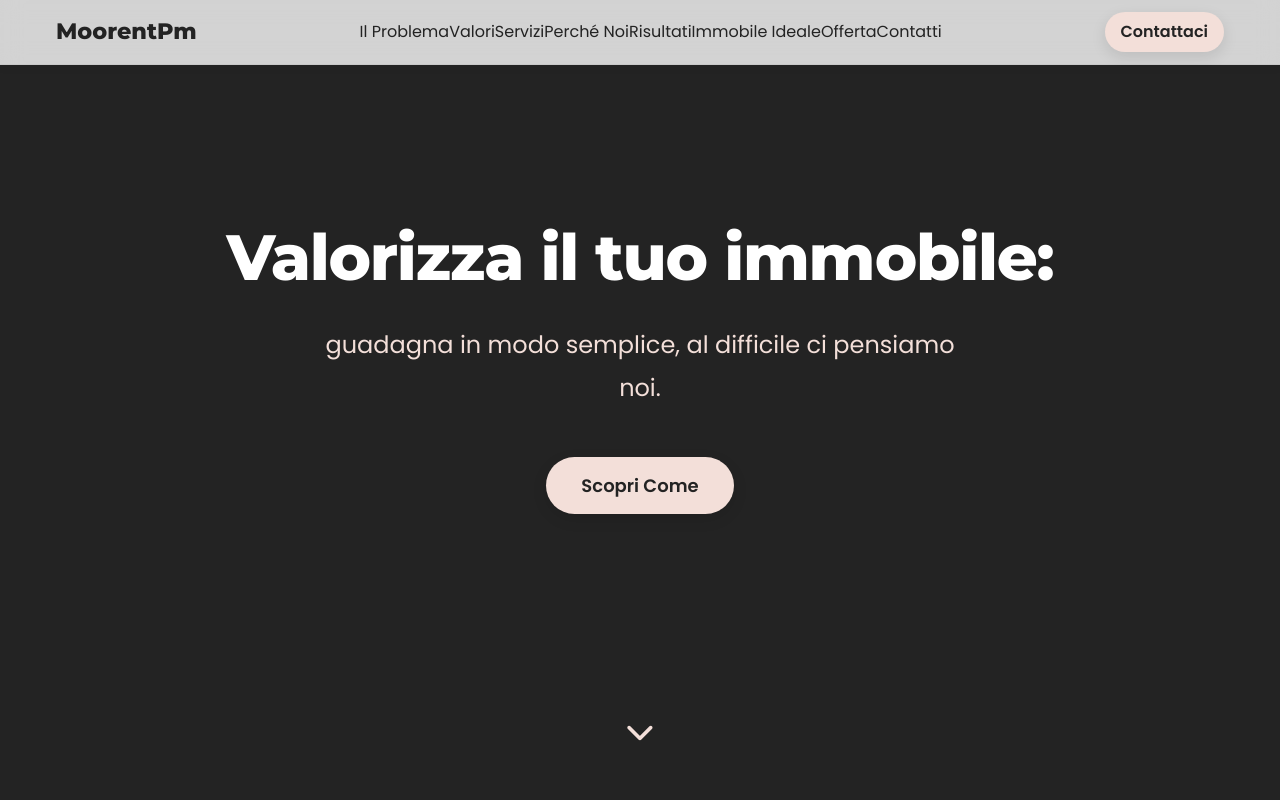
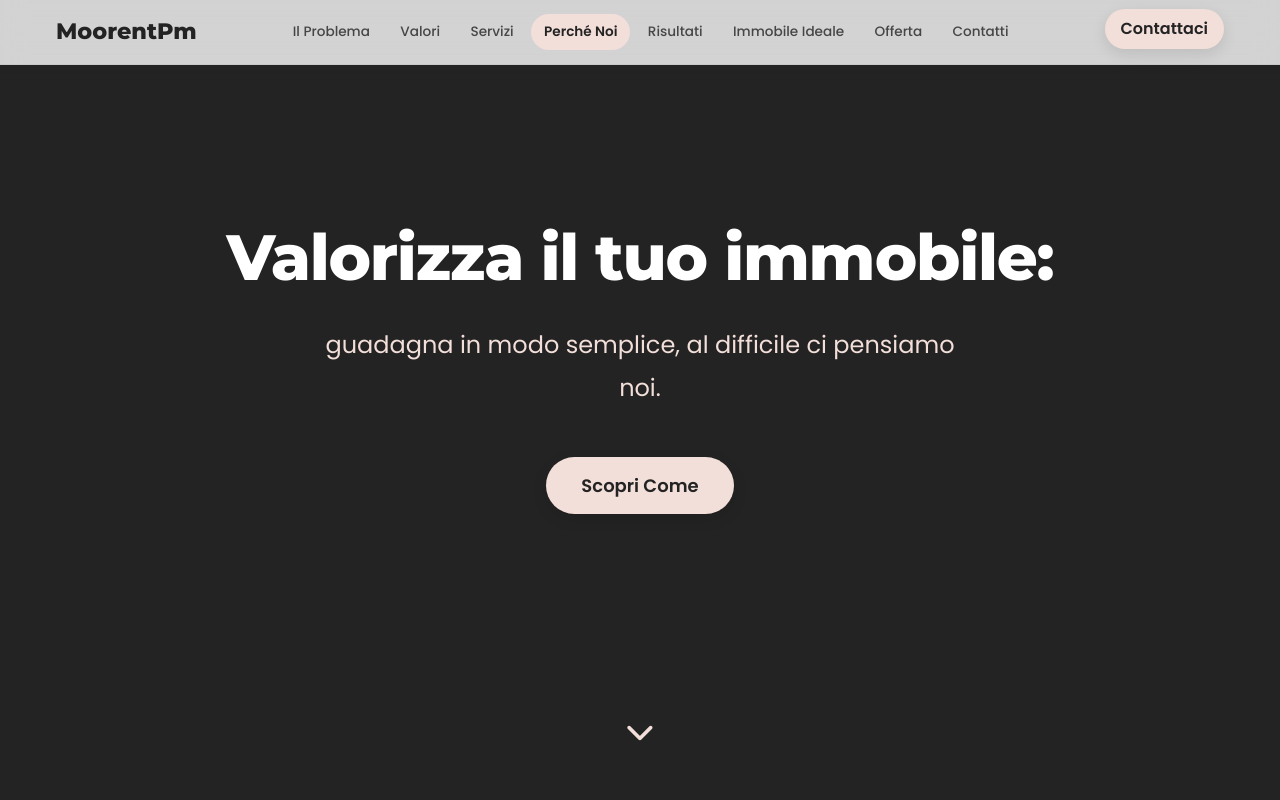
Before and after one commit to MoorentPm/presentazione-moorentpm, a plain HTML site: page index.html in a window 1280 px wide. Shown: the top 800 px of the page. Drawn offline with nearby package versions, Linux system fonts and the light colour scheme; animation ran at ten frames a second.

Commit message:
Update index.html

```diff
--- a/index.html
+++ b/index.html
@@ -55,28 +55,16 @@
         .dark-section .hoverable-card:hover { box-shadow: 0 25px 50px rgba(255, 255, 255, 0.08); }
 
         /* --- Barra Navigazione --- */
-        #main-nav {
-            position: fixed;
-            top: 0;
-            left: 0;
-            width: 100%;
-            z-index: 1000;
-            background-color: rgba(255, 255, 255, 0.8);
-            backdrop-filter: blur(12px);
-            -webkit-backdrop-filter: blur(12px);
-            box-shadow: 0 2px 10px rgba(0, 0, 0, 0.05);
-            padding: 0 1rem;
-            height: var(--nav-height);
-            transition: transform 0.3s ease-in-out;
-            border-bottom: 1px solid rgba(0, 0, 0, 0.05);
-            transform: translateY(0);
-        }
-        #main-nav.nav-hidden {
-            transform: translateY(-100%);
-        }
-        #main-nav .nav-container { display: flex; justify-content: space-between; align-items: center; width: 100%; height: 100%; }
-        #main-nav .logo { font-family: 'Montserrat', sans-serif; font-weight: 800; font-size: 1.4rem; color: var(--accent); transition: color 0.3s; }
+        #main-nav { position: fixed; top: 0; left: 0; width: 100%; z-index: 1000; background-color: rgba(255, 255, 255, 0.8); backdrop-filter: blur(12px); -webkit-backdrop-filter: blur(12px); box-shadow: 0 2px 10px rgba(0, 0, 0, 0.05); padding: 0.75rem 0; height: var(--nav-height); transition: transform 0.3s ease-in-out; border-bottom: 1px solid rgba(0, 0, 0, 0.05); transform: translateY(0); }
+        #main-nav.nav-hidden { transform: translateY(-100%); }
+        #main-nav .nav-container { display: flex; justify-content: space-between; align-items: center; width: 100%; height: 100%; max-width: 1200px; margin: 0 auto; padding: 0 1rem; }
+        #main-nav .logo { font-family: 'Montserrat', sans-serif; font-weight: 800; font-size: 1.4rem; color: var(--accent); transition: color 0.3s; flex-shrink: 0; }
         #main-nav .logo:hover { color: var(--primary-dark); }
+        .desktop-nav { display: none; }
+        @media (min-width: 768px) { .desktop-nav { display: flex; flex-grow: 1; justify-content: center; } }
+        .desktop-nav a { color: var(--accent-light); font-weight: 500; padding: 0.5rem 0.8rem; margin: 0 0.15rem; border-radius: 999px; transition: color 0.3s ease, background-color 0.3s ease; position: relative; overflow: hidden; font-size: 0.85rem; text-align: center; white-space: nowrap; }
+        .desktop-nav a:hover { color: var(--dark); background-color: rgba(0, 0, 0, 0.05); }
+        .desktop-nav a.active { color: var(--dark); font-weight: 600; background-color: var(--primary); }
 
         /* --- Barra Progresso --- */
         #scroll-progress-bar { position: fixed; top: 0; left: 0; height: 4px; background: linear-gradient(90deg, var(--primary) 0%, var(--primary-dark) 100%); width: 0%; z-index: 1001; transition: width 0.05s linear; }
@@ -234,7 +222,7 @@
     <div id="scroll-progress-bar"></div>
 
     <header id="main-nav" class="w-full">
-        <div class="container-lg nav-container">
+        <div class="nav-container">
             <!-- Hamburger Menu (Mobile Only, Left) -->
             <div class="md:hidden">
                 <button id="mobile-menu-button" class="text-2xl text-accent focus:outline-none" aria-label="Apri menu">
@@ -243,12 +231,12 @@
             </div>
 
             <!-- Logo (Center on Mobile, Left on Desktop) -->
-            <div class="flex-1 flex justify-center md:justify-start md:flex-none">
+            <div class="flex-1 flex justify-center md:flex-initial md:justify-start">
                 <a href="#hero" class="logo">MoorentPm</a>
             </div>
 
             <!-- Desktop Navigation (Center) -->
-            <nav class="hidden md:flex flex-1 justify-center items-center">
+            <nav class="desktop-nav">
                 <a href="#problema" class="nav-link">Il Problema</a>
                 <a href="#valori-pilastri" class="nav-link">Valori</a>
                 <a href="#come-funziona" class="nav-link">Servizi</a>
@@ -260,7 +248,7 @@
             </nav>
 
             <!-- Contact Button (Desktop Only, Right) -->
-            <div class="hidden md:flex justify-end flex-1 md:flex-none">
+            <div class="hidden md:block">
                  <a href="#contatti" class="btn btn-primary btn-sm py-2 px-4">Contattaci</a>
             </div>
         </div>
@@ -835,7 +823,7 @@
             }, chartObserverOptions);
             document.querySelectorAll('canvas[id$="Chart"], canvas[id$="ChartPadova"]').forEach(canvas => chartObserver.observe(canvas));
 
-            const navLinks = document.querySelectorAll('#main-nav nav a');
+            const navLinks = document.querySelectorAll('.desktop-nav a');
             const sections = document.querySelectorAll('section[id]');
             const updateActiveNavLink = debounce(() => {
                  let currentSectionId = ''; const referencePoint = window.pageYOffset + navHeight + (window.innerHeight * 0.4);
```
